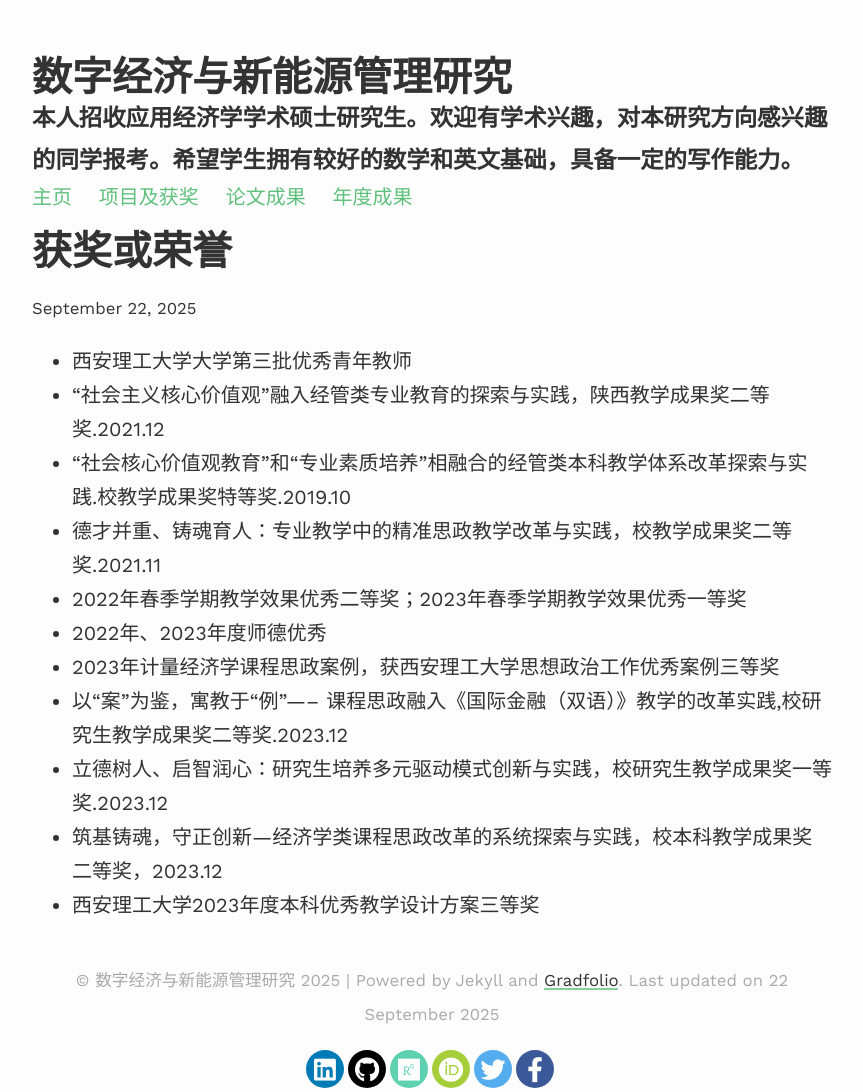
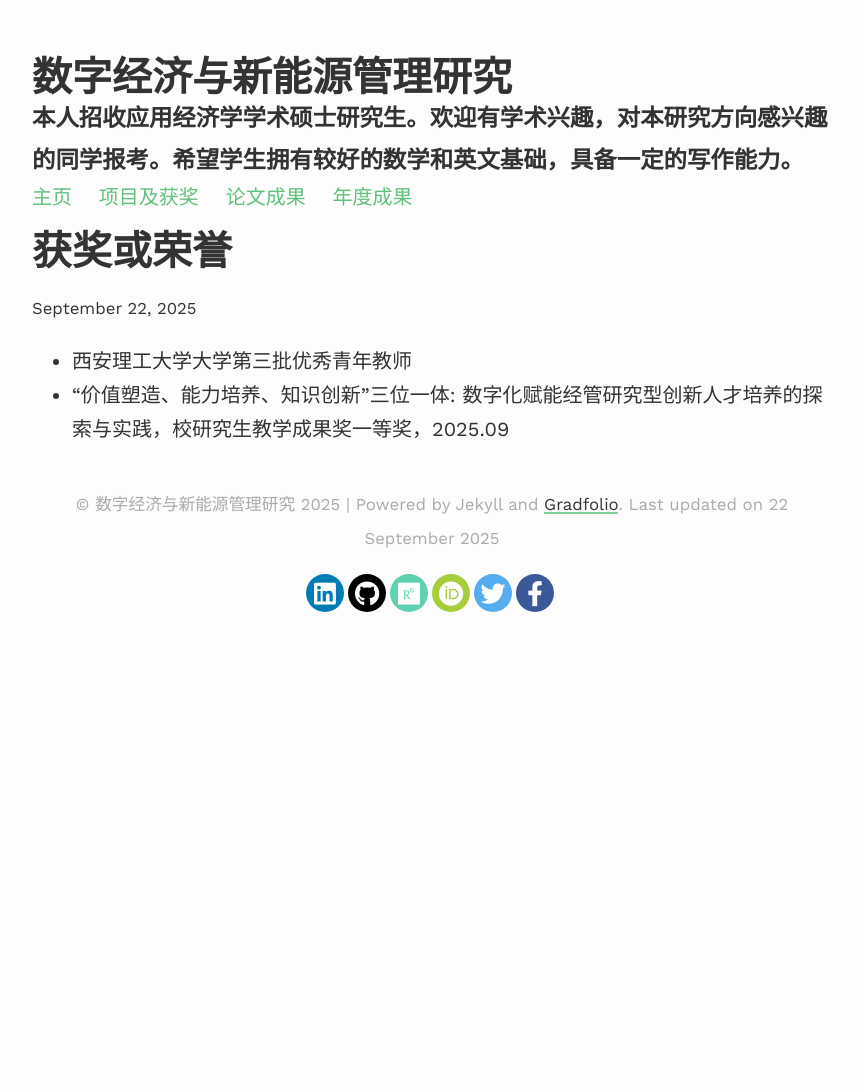
Before and after one commit to dakuamao/sun, a Jekyll site: the page built from _projects/5_project.md, in a window 1280 px wide. Shown: the whole page, without its empty margins (208-1071 px from the left). Built offline with Jekyll 4.4.1, drawn with Linux system fonts in a browser that asks for light colours; nearby versions of some CDN libraries; after the commit the page ends 980 px from its top, so only the background shows below that.

Commit message:
Update 5_project.md

```diff
--- a/_projects/5_project.md
+++ b/_projects/5_project.md
@@ -4,13 +4,4 @@ title: 获奖或荣誉
 description: 获奖
 ---
 * 西安理工大学大学第三批优秀青年教师
-* “社会主义核心价值观”融入经管类专业教育的探索与实践，陕西教学成果奖二等奖.2021.12
-* “社会核心价值观教育”和“专业素质培养”相融合的经管类本科教学体系改革探索与实践.校教学成果奖特等奖.2019.10
-* 德才并重、铸魂育人：专业教学中的精准思政教学改革与实践，校教学成果奖二等奖.2021.11
-* 2022年春季学期教学效果优秀二等奖；2023年春季学期教学效果优秀一等奖
-* 2022年、2023年度师德优秀
-* 2023年计量经济学课程思政案例，获西安理工大学思想政治工作优秀案例三等奖
-* 以“案”为鉴，寓教于“例”----- 课程思政融入《国际金融（双语）》教学的改革实践,校研究生教学成果奖二等奖.2023.12
-* 立德树人、启智润心：研究生培养多元驱动模式创新与实践，校研究生教学成果奖一等奖.2023.12
-* 筑基铸魂，守正创新—经济学类课程思政改革的系统探索与实践，校本科教学成果奖二等奖，2023.12
-* 西安理工大学2023年度本科优秀教学设计方案三等奖
+* “价值塑造、能力培养、知识创新”三位一体: 数字化赋能经管研究型创新人才培养的探索与实践，校研究生教学成果奖一等奖，2025.09
```
